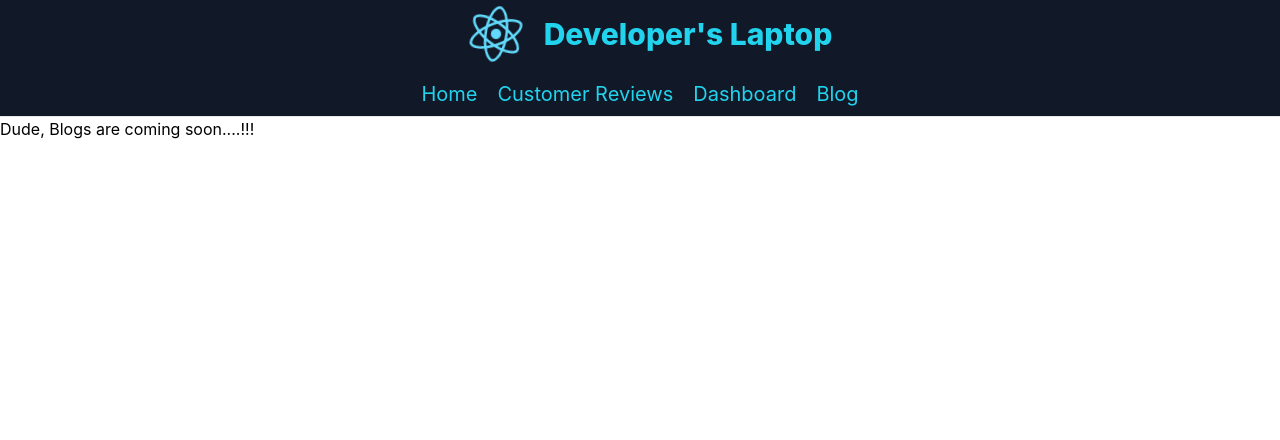
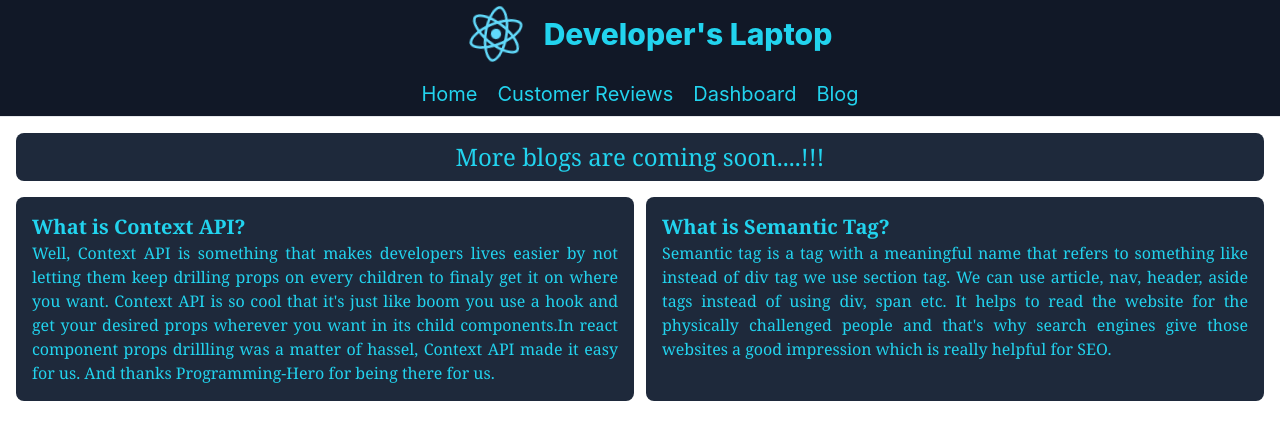
Before and after one commit to Shafayathub/react-router-practice, a React (Create React App) app: page /blog in a window 1280 px wide. Shown: the top 440 px of the page. Built offline with nearby package versions, Linux system fonts and the light colour scheme.

Commit message:
All components done

```diff
--- a/src/components/AreaChart/AreaChart.js
+++ b/src/components/AreaChart/AreaChart.js
@@ -8,6 +8,7 @@ import {
   CartesianGrid,
   Tooltip,
   ResponsiveContainer,
+  Legend,
 } from 'recharts';
 
 const MyAreaChart = () => {
@@ -27,6 +28,7 @@ const MyAreaChart = () => {
         <XAxis dataKey="month" />
         <YAxis />
         <Tooltip />
+        <Legend></Legend>
         <Area
           type="monotone"
           dataKey="sell"
--- a/src/components/Blog/Blog.js
+++ b/src/components/Blog/Blog.js
@@ -2,8 +2,35 @@ import React from 'react';
 
 const Blog = () => {
   return (
-    <div>
-      <h2>Dude, Blogs are coming soon....!!!</h2>
+    <div className="font-serif">
+      <h2 className="bg-slate-800 text-center text-cyan-400 m-4 p-2 text-2xl rounded-lg">
+        More blogs are coming soon....!!!
+      </h2>
+      <div className="grid md:grid-cols-2 gap-3 m-4  text-cyan-400 justify-center">
+        <div className="bg-slate-800 p-4 rounded-lg text-justify">
+          <h1 className="text-xl font-bold">What is Context API?</h1>
+          <p>
+            Well, Context API is something that makes developers lives easier by
+            not letting them keep drilling props on every children to finaly get
+            it on where you want. Context API is so cool that it's just like
+            boom you use a hook and get your desired props wherever you want in
+            its child components.In react component props drillling was a matter
+            of hassel, Context API made it easy for us. And thanks
+            Programming-Hero for being there for us.
+          </p>
+        </div>
+        <div className="bg-slate-800 p-4 rounded-lg text-justify">
+          <h1 className="text-xl font-bold">What is Semantic Tag?</h1>
+          <p>
+            Semantic tag is a tag with a meaningful name that refers to
+            something like instead of div tag we use section tag. We can use
+            article, nav, header, aside tags instead of using div, span etc. It
+            helps to read the website for the physically challenged people and
+            that's why search engines give those websites a good impression
+            which is really helpful for SEO.
+          </p>
+        </div>
+      </div>
     </div>
   );
 };
```
Also changed, not shown: public/posts.json (+8 -8 lines), 1 other file (tests, documents, lock files or other folders).
